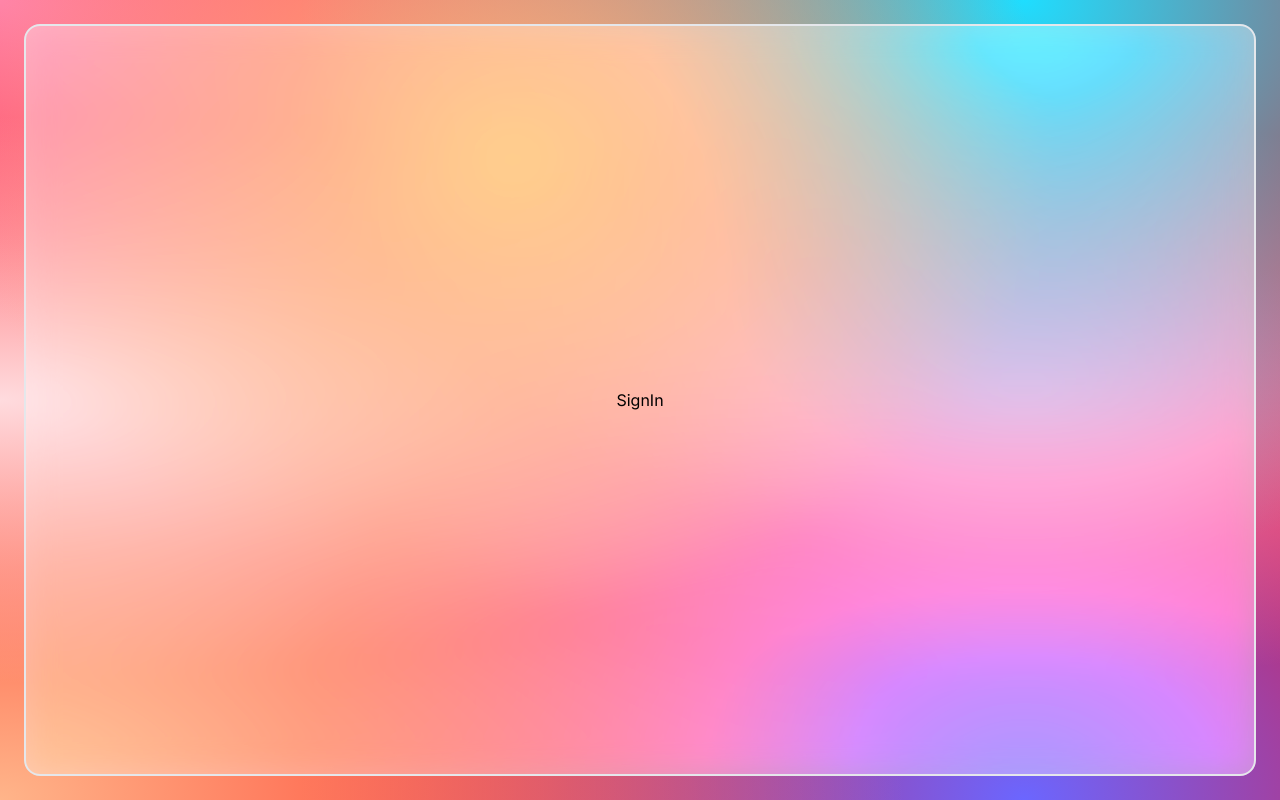
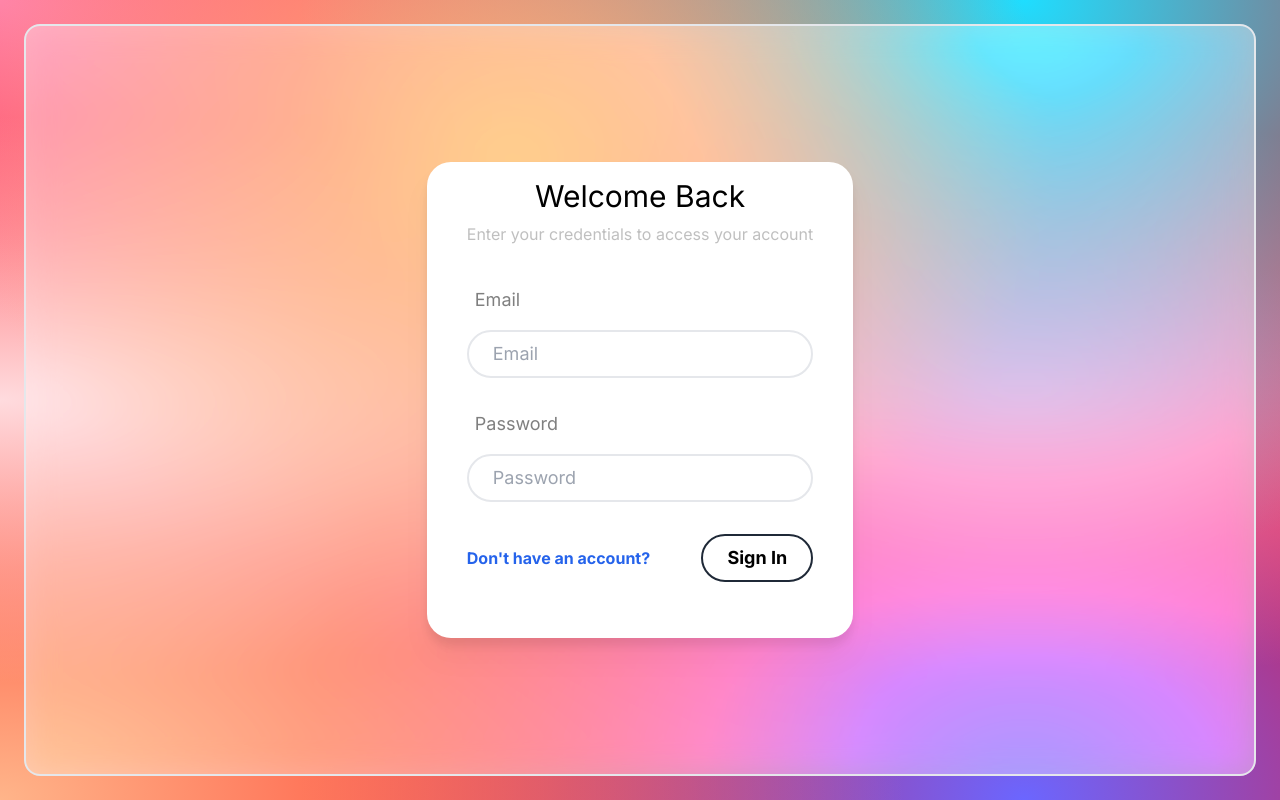
Before and after one commit to Junaidhkn/Task_Manager_Nextjs, a Next.js app: page /signin in a window 1280 px wide. Built offline with nearby package versions, Linux system fonts and the light colour scheme.

Commit message:
sigin in

```diff
--- a/app/(auth)/signin/page.tsx
+++ b/app/(auth)/signin/page.tsx
@@ -1,7 +1,5 @@
-import React from 'react';
+import AuthForm from '@/components/AuthForm';
 
-const SignIn = () => {
-	return <div>SignIn</div>;
-};
-
-export default SignIn;
+export default function Register() {
+	return <AuthForm mode='signin' />;
+}
```
